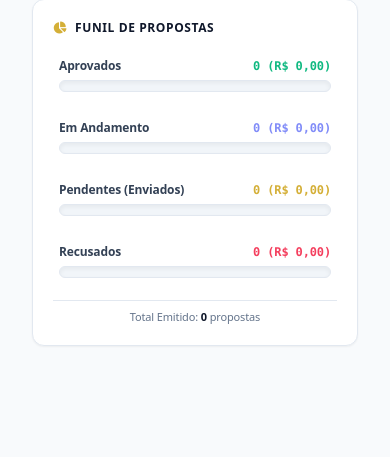
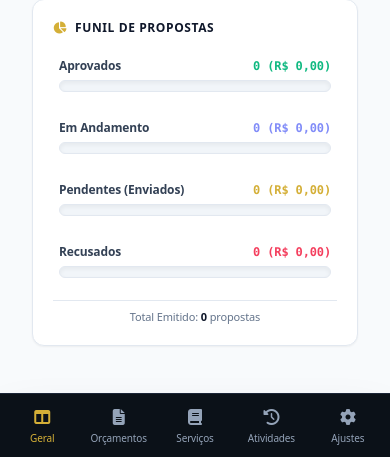
Before and after one commit to victorteixeirad/sistema-orcamentos, a Flask app: page / in a window 390 px wide. Shown: the part 2143-2600 px from the top of the page. Run offline with Flask 3, Linux system fonts and the light colour scheme; data that the repository does not hold is empty; parts of the project's set-up code (start-up, migrations or seed data) failed here and were passed over; some libraries are stand-ins or nearby versions.

Commit message:
Correção Grade Mobile

```diff
--- a/templates/index.html
+++ b/templates/index.html
@@ -134,7 +134,7 @@
     </aside>
 
     <!-- CONTEÚDO PRINCIPAL -->
-    <main class="flex-1 flex flex-col h-full overflow-hidden bg-[#F4F6F9] dark:bg-navy-950">
+    <main class="flex-1 flex flex-col h-full overflow-y-auto bg-[#F4F6F9] dark:bg-navy-950 pb-20 md:pb-8">
 
         <header class="h-16 border-b border-slate-200 dark:border-slate-800/80 flex items-center justify-between px-8 bg-white/90 dark:bg-navy-900/90 backdrop-blur sticky top-0 z-20 no-print shadow-sm">
             <div class="flex items-center gap-2 text-xs font-medium text-slate-600 dark:text-slate-400">
@@ -934,6 +934,25 @@
         </div>
     </div>
 
+    <!-- BARRA DE NAVEGAÇÃO INFERIOR PARA MOBILE (Visível apenas em celulares) -->
+    <nav class="md:hidden fixed bottom-0 left-0 right-0 bg-navy-950 border-t border-slate-800/90 z-40 flex justify-around items-center h-16 px-1 text-[10px] font-medium text-slate-400 no-print shadow-2xl backdrop-blur-md">
+        <button onclick="mudarAba('dashboard')" id="mob-nav-dashboard" class="flex flex-col items-center justify-center flex-1 py-1 text-gold-500 transition">
+            <i class="fa-solid fa-table-columns text-base mb-0.5"></i> Geral
+        </button>
+        <button onclick="mudarAba('orcamentos')" id="mob-nav-orcamentos" class="flex flex-col items-center justify-center flex-1 py-1 hover:text-white transition">
+            <i class="fa-solid fa-file-lines text-base mb-0.5"></i> Orçamentos
+        </button>
+        <button onclick="mudarAba('servicos')" id="mob-nav-servicos" class="flex flex-col items-center justify-center flex-1 py-1 hover:text-white transition">
+            <i class="fa-solid fa-book text-base mb-0.5"></i> Serviços
+        </button>
+        <button onclick="mudarAba('atividades')" id="mob-nav-atividades" class="flex flex-col items-center justify-center flex-1 py-1 hover:text-white transition">
+            <i class="fa-solid fa-clock-rotate-left text-base mb-0.5"></i> Atividades
+        </button>
+        <button onclick="mudarAba('configuracoes')" id="mob-nav-configuracoes" class="flex flex-col items-center justify-center flex-1 py-1 hover:text-white transition">
+            <i class="fa-solid fa-gear text-base mb-0.5"></i> Ajustes
+        </button>
+    </nav>
+
     <!-- MODAL OBSERVAÇÕES -->
     <div id="obsModal" class="fixed inset-0 bg-slate-900/70 backdrop-blur-sm z-50 hidden flex items-center justify-center p-4">
         <div class="bg-white dark:bg-navy-900 border border-slate-200 dark:border-slate-800 rounded-xl shadow-2xl max-w-lg w-full flex flex-col overflow-hidden relative z-10 text-slate-800 dark:text-slate-100">
```
